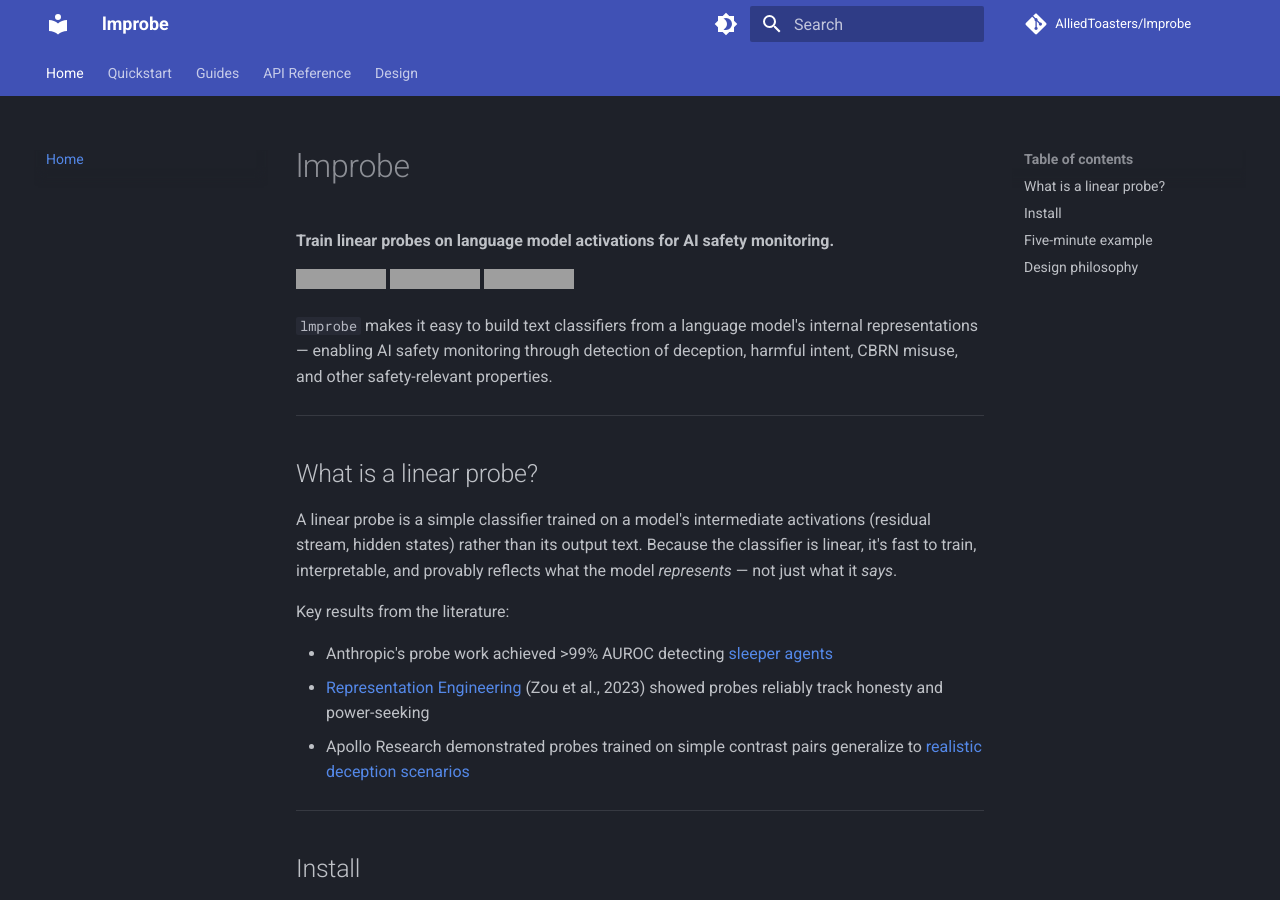
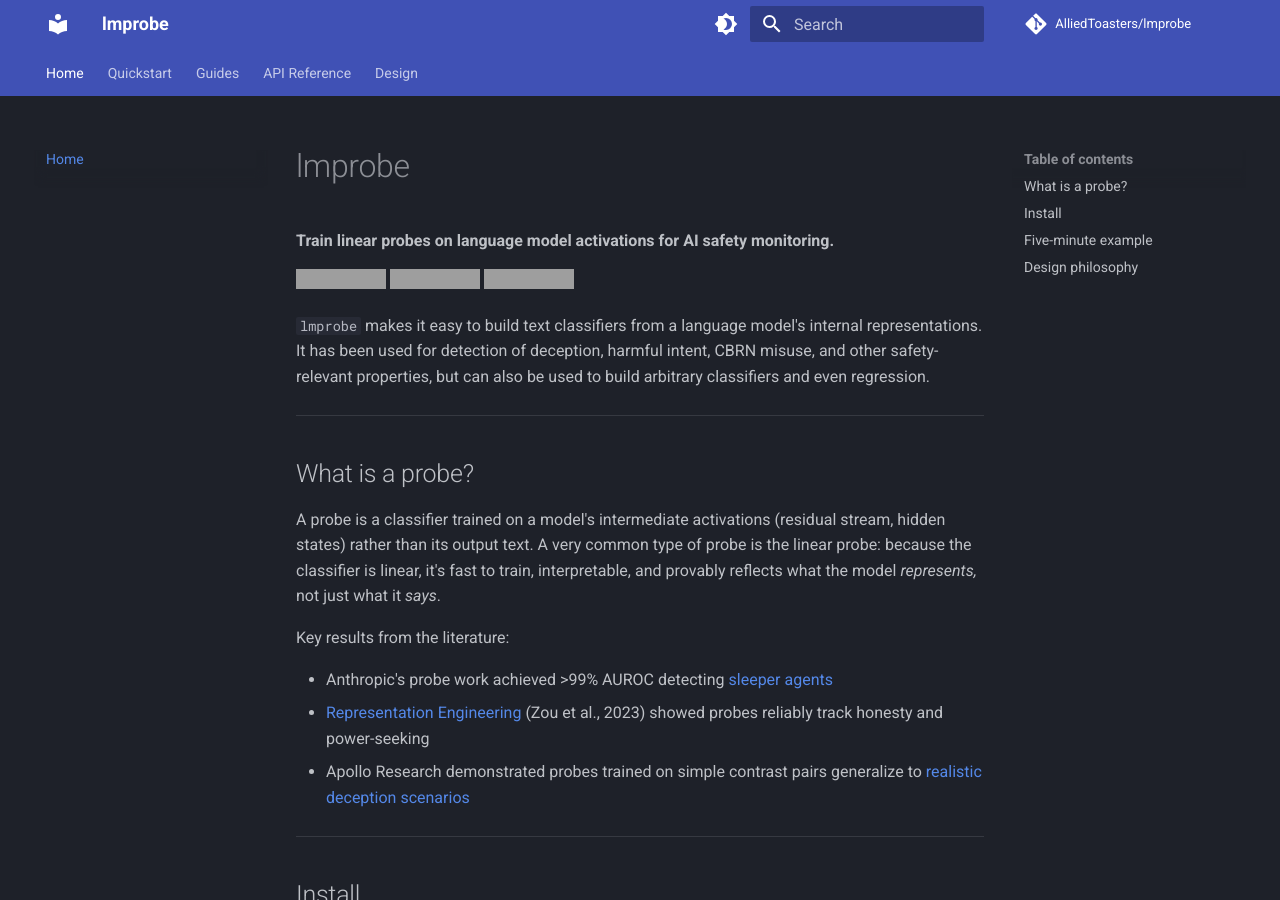
Before and after one commit to AlliedToasters/lmprobe, an MkDocs documentation site: the page built from docs/index.md, in a window 1280 px wide and 900 px high. Built offline with MkDocs 1.6.1 and Material for MkDocs 9.7.7, drawn with Linux system fonts in a browser that asks for light colours; comment, search, counter and statistics services are not loaded; grey boxes are pictures that could not be loaded.

Commit message:
update docs, remove AI-generated telltale characters, add human touch

```diff
--- a/docs/index.md
+++ b/docs/index.md
@@ -6,13 +6,13 @@
 [![Python 3.10+](https://img.shields.io/badge/python-3.10+-blue.svg)](https://www.python.org/downloads/)
 [![License: MIT](https://img.shields.io/badge/License-MIT-yellow.svg)](https://opensource.org/licenses/MIT)
 
-`lmprobe` makes it easy to build text classifiers from a language model's internal representations — enabling AI safety monitoring through detection of deception, harmful intent, CBRN misuse, and other safety-relevant properties.
+`lmprobe` makes it easy to build text classifiers from a language model's internal representations. It has been used for detection of deception, harmful intent, CBRN misuse, and other safety-relevant properties, but can also be used to build arbitrary classifiers and even regression.
 
 ---
 
-## What is a linear probe?
+## What is a probe?
 
-A linear probe is a simple classifier trained on a model's intermediate activations (residual stream, hidden states) rather than its output text. Because the classifier is linear, it's fast to train, interpretable, and provably reflects what the model *represents* — not just what it *says*.
+A probe is a classifier trained on a model's intermediate activations (residual stream, hidden states) rather than its output text. A very common type of probe is the linear probe: because the classifier is linear, it's fast to train, interpretable, and provably reflects what the model *represents,* not just what it *says*.
 
 Key results from the literature:
 
```
Also changed, not shown: docs/guides/caching.md (+2 -2 lines), docs/guides/contrastive.md (+1 -1 lines), docs/guides/layer-sweep.md (+2 -2 lines), docs/guides/remote.md (+1 -1 lines), docs/quickstart.md (+2 -2 lines).
